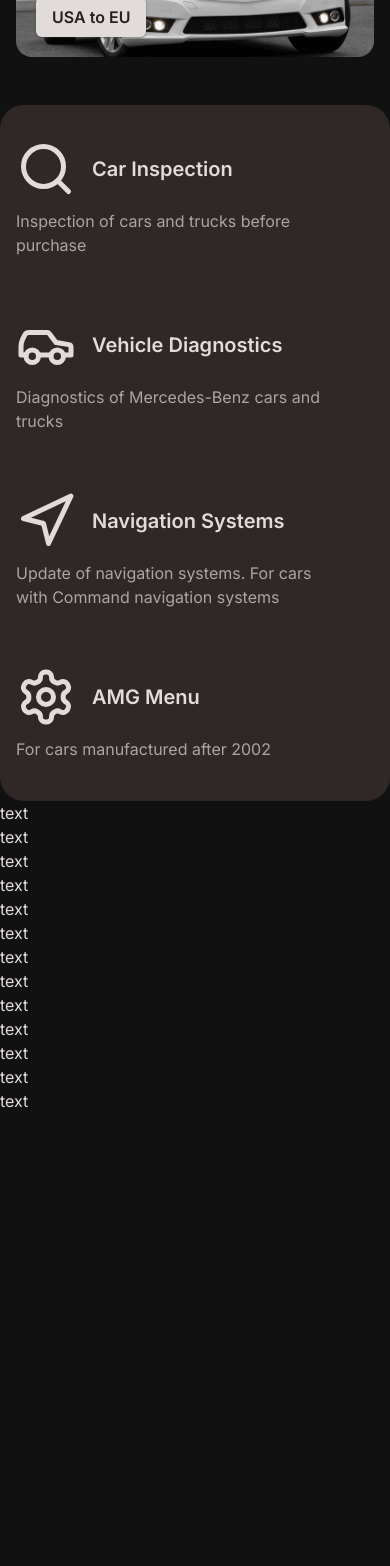
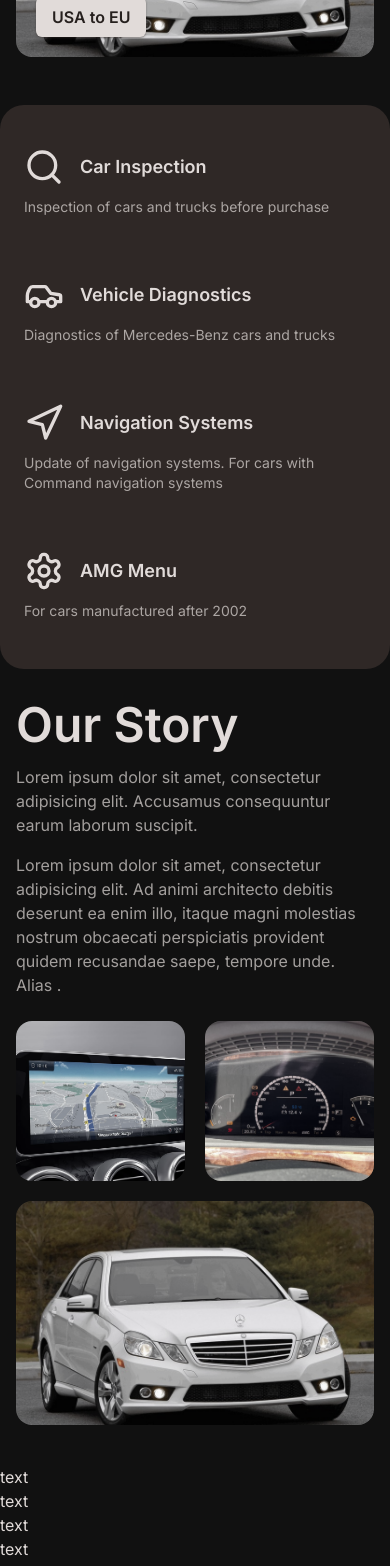
Before and after one commit to TeodorKoynov/mb-coding, a Next.js app: page / in a window 390 px wide. Shown: the part 1920-3486 px from the top of the page. Before the commit the page ends 3033 px from the top, so only its background shows below. Built offline with nearby package versions, Linux system fonts and the light colour scheme.

Commit message:
our story section

```diff
--- a/src/app/page.tsx
+++ b/src/app/page.tsx
@@ -1,4 +1,5 @@
 import { Hero } from '@/components/sections/hero';
+import { History } from '@/components/sections/history';
 import { Services } from '@/components/sections/services';
 import { ServicesBadge } from '@/components/sections/services-badge';
 
@@ -8,6 +9,7 @@ export default function Home() {
       <Hero />
       <Services />
       <ServicesBadge />
+      <History />
       <p>text</p>
       <p>text</p>
       <p>text</p>
--- /dev/null
+++ b/src/components/sections/history.tsx
@@ -0,0 +1,43 @@
+import { Section } from '@/components/sections/index';
+import { ImageSection } from '@/components/sections/services';
+import conversion from '../../../public/services/conversion.jpg';
+import dashboard from '../../../public/services/dashboard.jpg';
+import navigation from '../../../public/services/navigation.jpg';
+
+export type HistoryProps = { id?: string };
+
+export const History: React.FC<HistoryProps> = ({ id }) => {
+  return (
+    <Section id={id}>
+      <div className="flex flex-col gap-6 md:gap-16">
+        <div className="flex flex-col md:flex-row md:justify-between">
+          <div className="md:w-1/3">
+            <Section.Title>Our Story</Section.Title>
+            <p className="mt-4 text-brown-50/70 sm:mt-4">
+              Lorem ipsum dolor sit amet, consectetur adipisicing elit. Accusamus consequuntur earum laborum suscipit.
+            </p>
+          </div>
+
+          <div className="mt-4 text-brown-50/70 sm:mt-4 md:w-2/5">
+            Lorem ipsum dolor sit amet, consectetur adipisicing elit. Ad animi architecto debitis deserunt ea enim illo,
+            itaque magni molestias nostrum obcaecati perspiciatis provident quidem recusandae saepe, tempore unde. Alias
+            .
+          </div>
+        </div>
+        <div className="flex flex-col gap-5 md:flex-row md:gap-8">
+          <div className="flex flex-row gap-5 md:w-full">
+            <ImageSection
+              imageSrc={navigation}
+              imageContainerStyles={'max-h-[10rem] sm:max-h-[12rem] max-w-1/2 md:max-h-[14rem] md:w-1/2'}
+            />
+            <ImageSection
+              imageSrc={dashboard}
+              imageContainerStyles={'max-h-[10rem] sm:max-h-[12rem] max-w-1/2 md:max-h-[14rem] md:w-1/2'}
+            />
+          </div>
+          <ImageSection imageSrc={conversion} imageContainerStyles={'max-h-[14rem]'} />
+        </div>
+      </div>
+    </Section>
+  );
+};
--- a/src/components/sections/services-badge.tsx
+++ b/src/components/sections/services-badge.tsx
@@ -12,12 +12,12 @@ export type BadgeCard = {
 const BadgeCard: React.FC<BadgeCard> = ({ title, description, imageSrc, icon }) => {
   return (
     <div className="flex w-full max-w-xs flex-col">
-      <div className="flex flex-row items-center gap-4">
+      <div className="flex flex-row items-center gap-4 md:mb-4">
         {icon && !imageSrc && icon}
         {imageSrc && !icon && <Image width={100} height={100} className="object-cover" src={imageSrc} alt={title} />}
-        <h3 className="text-xl font-semibold">{title}</h3>
+        <h3 className="text-lg font-semibold md:text-xl">{title}</h3>
       </div>
-      <p className="text-brown-50/70">{description}</p>
+      <p className="text-sm text-brown-50/70 md:text-base">{description}</p>
     </div>
   );
 };
@@ -28,25 +28,29 @@ export const ServicesBadge: React.FC<ServicesBadgeProps> = ({ id }) => {
   return (
     <Section id={id} className="bg-brown-600 md:min-h-fit">
       {/*<div className="mb-6 flex flex-row flex-wrap gap-6 lg:flex-nowrap">*/}
-      <div className="grid w-full grid-cols-1 grid-rows-1 gap-12 md:mb-6 md:grid-cols-2 md:grid-rows-2 lg:grid-cols-4 lg:grid-rows-1">
+      <div className="grid w-full grid-cols-1 grid-rows-1 gap-12 p-2 md:mb-6 md:grid-cols-2 md:grid-rows-2 lg:grid-cols-4 lg:grid-rows-1">
         {/*<div className="mb-6 grid w-full grid-cols-2 grid-rows-2 md:grid-cols-2 md:grid-rows-2 lg:grid-cols-4 lg:grid-rows-1">*/}
         <BadgeCard
-          icon={<Search className="min-w-[60px] max-w-[60px]" width={80} height={80} />}
+          icon={<Search className="min-w-[40px] max-w-[40px] md:min-w-[60px] md:max-w-[60px]" width={60} height={60} />}
           title={'Car Inspection'}
           description={'Inspection of cars and trucks before purchase'}
         />
         <BadgeCard
-          icon={<Car className="min-w-[60px] max-w-[60px]" width={80} height={80} />}
+          icon={<Car className="min-w-[40px] max-w-[40px] md:min-w-[60px] md:max-w-[60px]" width={60} height={60} />}
           title={'Vehicle Diagnostics'}
           description={'Diagnostics of Mercedes-Benz cars and trucks'}
         />
         <BadgeCard
-          icon={<Navigation className="min-w-[60px] max-w-[60px]" width={80} height={80} />}
+          icon={
+            <Navigation className="min-w-[40px] max-w-[40px] md:min-w-[60px] md:max-w-[60px]" width={60} height={60} />
+          }
           title={'Navigation Systems'}
           description={'Update of navigation systems. For cars with Command navigation systems'}
         />
         <BadgeCard
-          icon={<Settings className="min-w-[60px] max-w-[60px]" width={80} height={80} />}
+          icon={
+            <Settings className="min-w-[40px] max-w-[40px] md:min-w-[60px] md:max-w-[60px]" width={60} height={60} />
+          }
           title={'AMG Menu'}
           description={'For cars manufactured after 2002'}
         />
--- a/src/components/sections/services.tsx
+++ b/src/components/sections/services.tsx
@@ -10,10 +10,10 @@ import navigation from '../../../public/services/navigation.jpg';
 export type ImageSectionProps = {
   imageContainerStyles?: string;
   imageSrc: StaticImageData;
-  btnText: string;
+  btnText?: string;
 };
 
-const ImageSection: React.FC<ImageSectionProps> = ({ imageContainerStyles, imageSrc, btnText }) => {
+export const ImageSection: React.FC<ImageSectionProps> = ({ imageContainerStyles, imageSrc, btnText }) => {
   return (
     <div
       className={cn(
@@ -24,7 +24,7 @@ const ImageSection: React.FC<ImageSectionProps> = ({ imageContainerStyles, image
       <div className="absolute left-0 top-0 h-full w-full">
         <Image className="h-full w-full object-cover saturate-50" src={imageSrc} alt={'Info'} />
       </div>
-      <Button className="z-10 mb-5 ml-5 font-semibold">{btnText}</Button>
+      {btnText && <Button className="z-10 mb-5 ml-5 font-semibold">{btnText}</Button>}
     </div>
   );
 };
@@ -37,7 +37,7 @@ export const Services: React.FC<ServicesProps> = ({ id }) => {
         <div className="flex w-full flex-col justify-between md:w-3/5">
           <div className="mb-5 h-fit sm:mb-6">
             <Section.Title>Our Services</Section.Title>
-            <p className="mt-4 text-brown-50/70  sm:mt-4">
+            <p className="mt-4 text-brown-50/70">
               Lorem ipsum dolor sit amet, consectetur adipisicing elit. Aliquid cumque facere ipsam maxime nihil quaerat
               sunt temporibus unde voluptas voluptates?
             </p>
```
